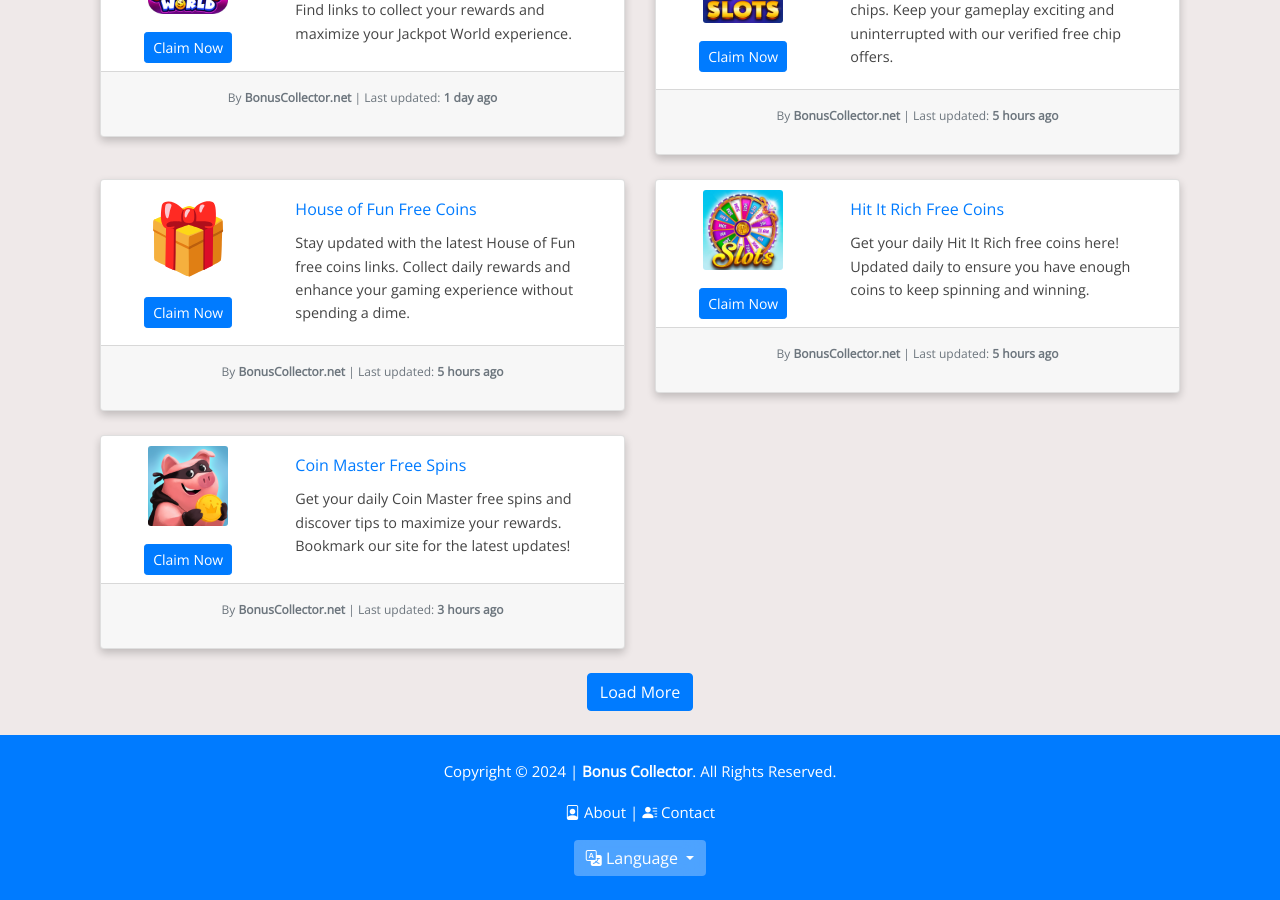
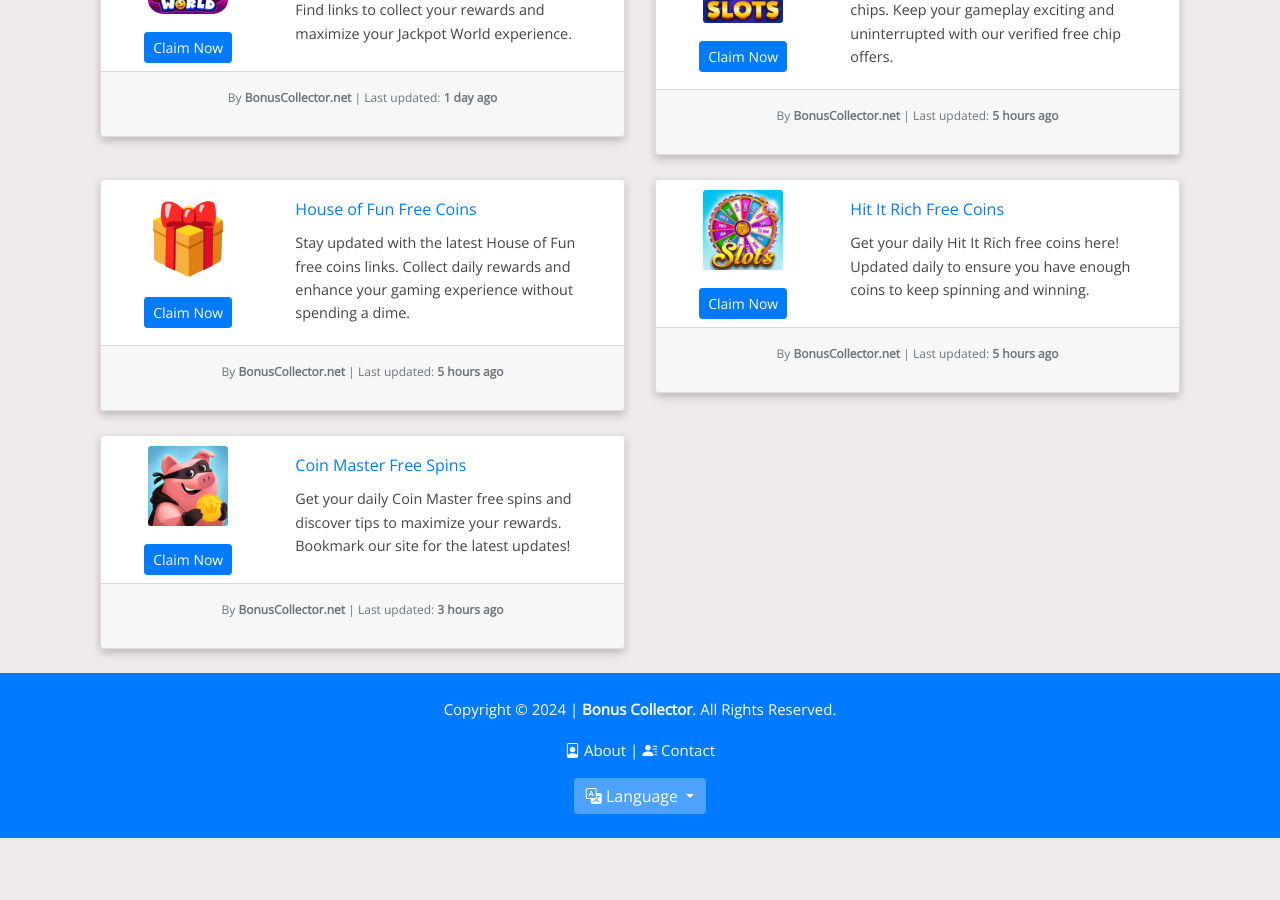
Before and after one commit to Prollad99/bs-net, a Jekyll site: the page built from index.html, in a window 1280 px wide and 900 px high, scrolled down 2600 px. Built offline with Jekyll 4.4.1, drawn with Linux system fonts in a browser that asks for light colours; nearby versions of some CDN libraries; the list of posts is cut into pages by our own code; comment, search, counter and statistics services are not loaded; after the commit the page ends 3438 px from its top, so only the background shows below that.

Commit message:
Update _config.yml

```diff
--- a/_config.yml
+++ b/_config.yml
@@ -5,13 +5,16 @@
 
 markdown: kramdown
 
-paginate: 20
-paginate_path: "/page:num/"
-
 plugins:
-  - jekyll-paginate
+  - jekyll-paginate-v2
   - jekyll-sitemap
   - jekyll-last-modified-at
+
+pagination:
+  enabled: true
+  per_page: 20
+  permalink: '/page/:num/'
+  title_suffix: ' - Page :num'
 
 collections:
   pages:
```
